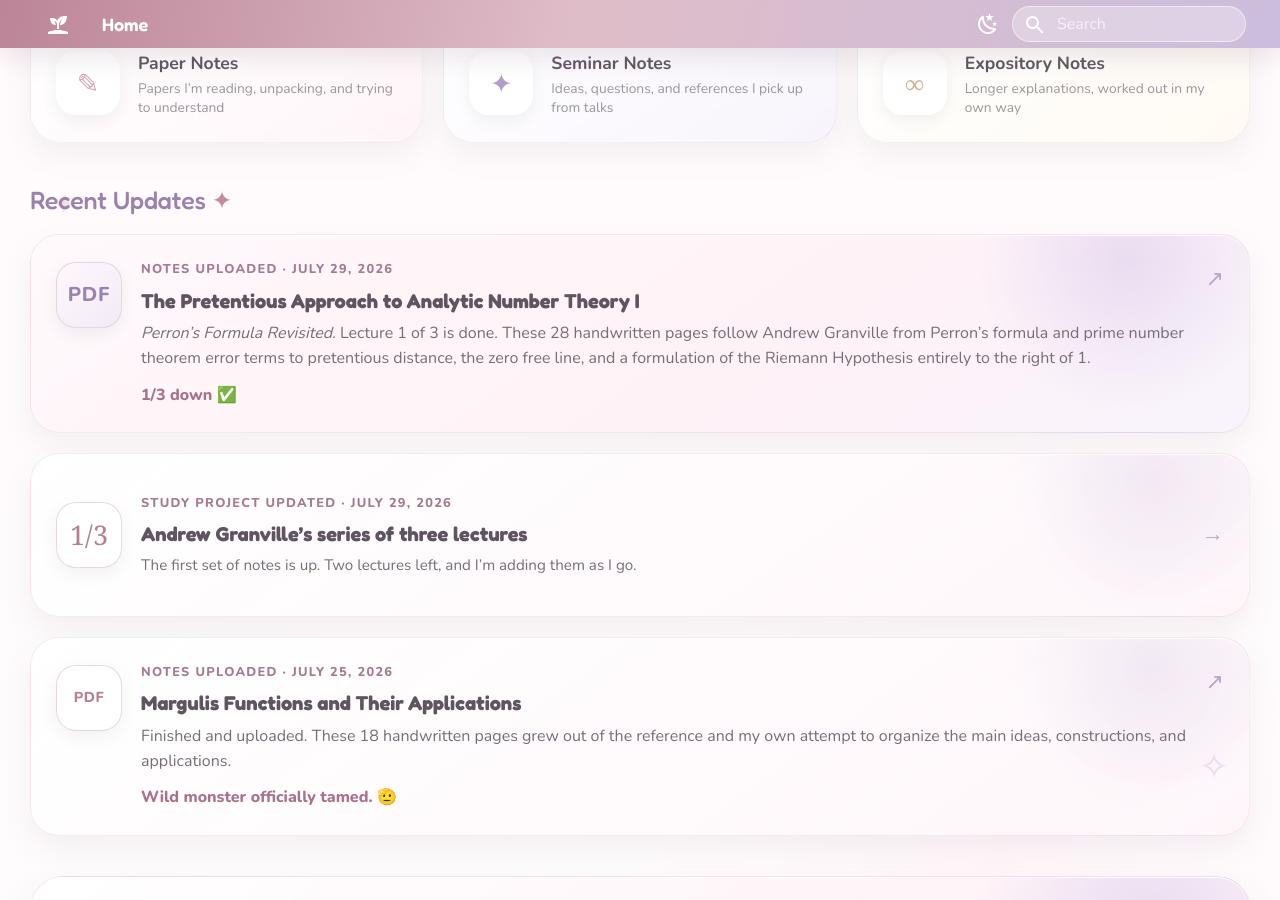
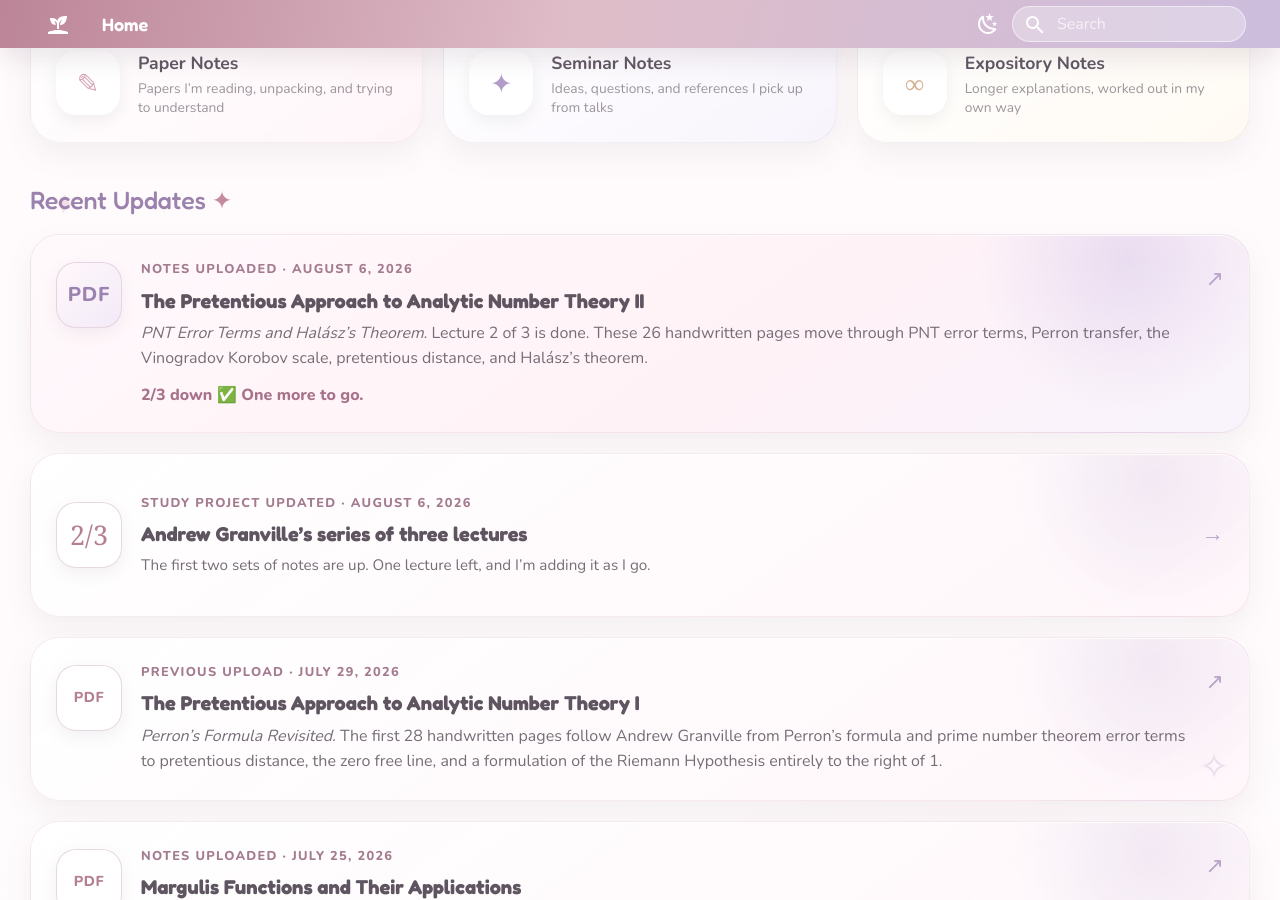
Before and after one commit to yanyanwang-math/yanyanwang-math.github.io, an MkDocs documentation site: the page built from docs/index.md, in a window 1280 px wide and 900 px high, scrolled down 1475 px. Built offline with MkDocs 1.6.1 and Material for MkDocs 9.7.7, drawn with Linux system fonts in a browser that asks for light colours.

Commit message:
Add files via upload

```diff
--- a/docs/index.md
+++ b/docs/index.md
@@ -145,28 +145,42 @@ hide:
 
   <div class="recent-updates">
     <a class="recent-update featured-update reading-story course-update"
-       href="assets/notes/ihes-summer-school-2014/granville-pretentious-approach-i-perrons-formula-revisited.pdf"
+       href="assets/notes/ihes-summer-school-2014/granville-pretentious-approach-ii-pnt-error-terms-and-halasz.pdf"
        target="_blank" rel="noopener">
       <div class="update-icon">PDF</div>
       <div class="update-copy">
-        <div class="update-meta">NOTES UPLOADED · JULY 29, 2026</div>
-        <strong>The Pretentious Approach to Analytic Number Theory I</strong>
+        <div class="update-meta">NOTES UPLOADED · AUGUST 6, 2026</div>
+        <strong>The Pretentious Approach to Analytic Number Theory II</strong>
         <div class="update-story">
-          <p><em>Perron’s Formula Revisited.</em> Lecture 1 of 3 is done. These 28 handwritten pages follow Andrew Granville from Perron’s formula and prime number theorem error terms to pretentious distance, the zero free line, and a formulation of the Riemann Hypothesis entirely to the right of 1.</p>
-          <p class="update-cheer">1/3 down ✅</p>
+          <p><em>PNT Error Terms and Halász’s Theorem.</em> Lecture 2 of 3 is done. These 26 handwritten pages move through PNT error terms, Perron transfer, the Vinogradov Korobov scale, pretentious distance, and Halász’s theorem.</p>
+          <p class="update-cheer">2/3 down ✅ One more to go.</p>
         </div>
       </div>
       <span class="update-arrow">↗</span>
     </a>
 
     <a class="recent-update" href="analytic-number-theory/ihes-summer-school-2014/">
-      <div class="update-icon">1/3</div>
+      <div class="update-icon">2/3</div>
       <div class="update-copy">
-        <div class="update-meta">STUDY PROJECT UPDATED · JULY 29, 2026</div>
+        <div class="update-meta">STUDY PROJECT UPDATED · AUGUST 6, 2026</div>
         <strong>Andrew Granville’s series of three lectures</strong>
-        <p>The first set of notes is up. Two lectures left, and I’m adding them as I go.</p>
+        <p>The first two sets of notes are up. One lecture left, and I’m adding it as I go.</p>
       </div>
       <span class="update-arrow">→</span>
+    </a>
+
+    <a class="recent-update reading-story"
+       href="assets/notes/ihes-summer-school-2014/granville-pretentious-approach-i-perrons-formula-revisited.pdf"
+       target="_blank" rel="noopener">
+      <div class="update-icon">PDF</div>
+      <div class="update-copy">
+        <div class="update-meta">PREVIOUS UPLOAD · JULY 29, 2026</div>
+        <strong>The Pretentious Approach to Analytic Number Theory I</strong>
+        <div class="update-story">
+          <p><em>Perron’s Formula Revisited.</em> The first 28 handwritten pages follow Andrew Granville from Perron’s formula and prime number theorem error terms to pretentious distance, the zero free line, and a formulation of the Riemann Hypothesis entirely to the right of 1.</p>
+        </div>
+      </div>
+      <span class="update-arrow">↗</span>
     </a>
 
     <a class="recent-update reading-story"
@@ -184,7 +198,6 @@ hide:
       <span class="update-arrow">↗</span>
     </a>
   </div>
-
 
   <section class="margulis-reflection" aria-label="Margulis functions reflection">
     <div class="reflection-kicker">A LITTLE AFTERTHOUGHT <span>✦</span></div>
```
